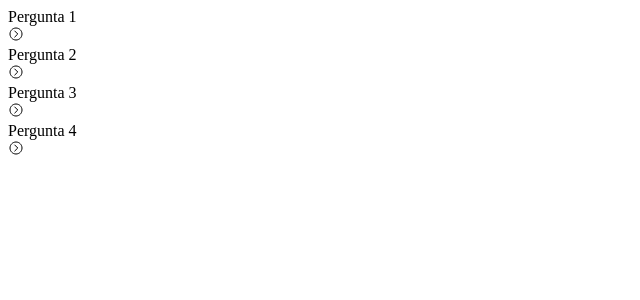
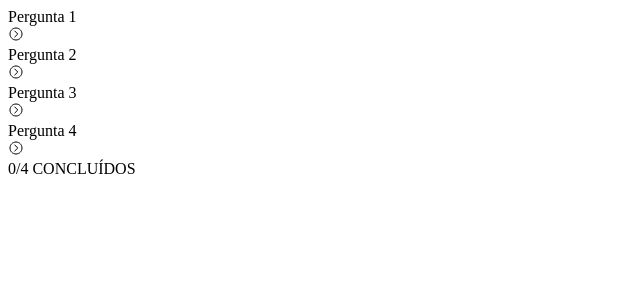
Before and after one commit to MateusGHmaster/projeto8-zaprecall, a React (Create React App) app: page / in a window 1280 px wide. Both pictures are taken after a click on the element "Iniciar Recall!". Shown: the top 300 px of the page, without its empty margins (0-640 px from the left). Built offline with nearby package versions, Linux system fonts and the light colour scheme.

Commit message:
counting-plays-v1.0

```diff
--- /dev/null
+++ b/src/components/Footer.js
@@ -0,0 +1,14 @@
+import React from "react";
+
+export default function Footer (props) {
+
+    const toBePlayed = props.cardData.filter(item => item.status !== '').length;
+    console.log(toBePlayed);
+
+    return (
+
+        <div className="footer">{toBePlayed}/4 CONCLUÍDOS</div>
+
+    );
+
+}
--- a/src/components/Question.js
+++ b/src/components/Question.js
@@ -20,7 +20,7 @@ export default function Question (props) {
         flipped ? (
 
             <div className="opened-card">
-                <div className="to-be-closed" >{props.card.cardQuestion}</div>
+                <div className={className} >{props.card.cardQuestion}</div>
                 <div className="flip-card" onClick={() => setFlipped(false)}><ion-icon name="reload-outline"></ion-icon></div>
             </div>
 
@@ -28,17 +28,17 @@ export default function Question (props) {
 
             <div className="flipped-card">
                 <div className="to-be-closed" onClick={() => setCollapsed(true)}>{props.card.cardAnswer}</div>
-                <button type="button" className={className} onClick={() => {
+                <button type="button" className="not-zap" onClick={() => {
                     props.handleQuestions(props.index, 'incorrect');
                     setCollapsed(true);
                     className = props.class;
                     }}>Não lembrei</button>
-                <button type="button" className={className} onClick={() => {
+                <button type="button" className="almost-zap" onClick={() => {
                     props.handleQuestions(props.index, 'partially-correct');
                     setCollapsed(true);
                     className = props.class;
                     }}>Quase lembrei</button>
-                <button type="button" className={className} onClick={() => {
+                <button type="button" className="zap" onClick={() => {
                     props.handleQuestions(props.index, 'correct');
                     setCollapsed(true);
                     className = props.class;
--- a/src/components/Questions.js
+++ b/src/components/Questions.js
@@ -1,5 +1,6 @@
 import React from "react";
 import Question from "./Question";
+import Footer from "./Footer";
 
 const flashCards = [
     {cardName: 'Pergunta 1', status: '', cardQuestion: 'O que é JSX?',cardAnswer: 'Contúdo HTML inserido por JavaScript, através do React.'},
@@ -29,6 +30,9 @@ export default function Questions () {
             <section className="flash-questions">
                 {cardData.map((card, index, type) => <Question card={card} handleQuestions={handleQuestions} index={index} type={type} class={card.status}/>)}
             </section>
+            <section className="footer">
+                <Footer cardData={cardData} />
+            </section>
         </>
 
     );
```
